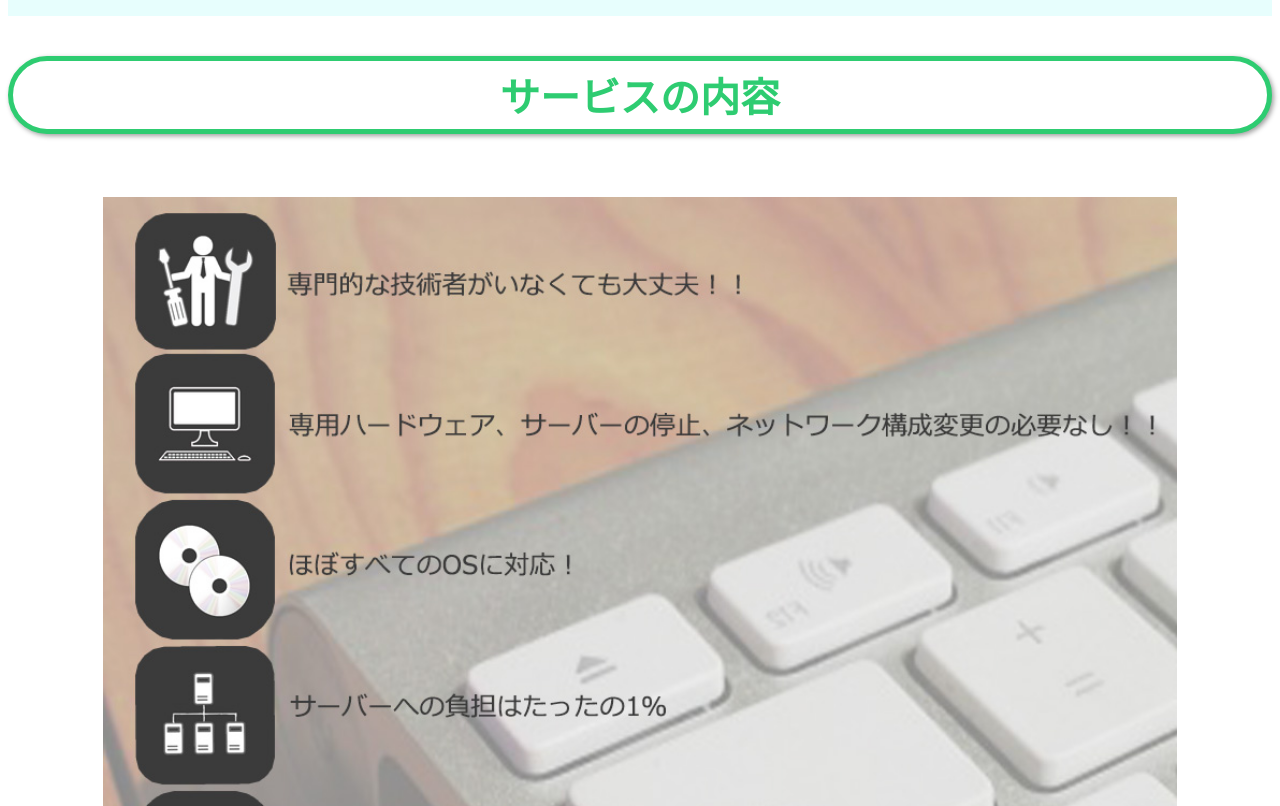
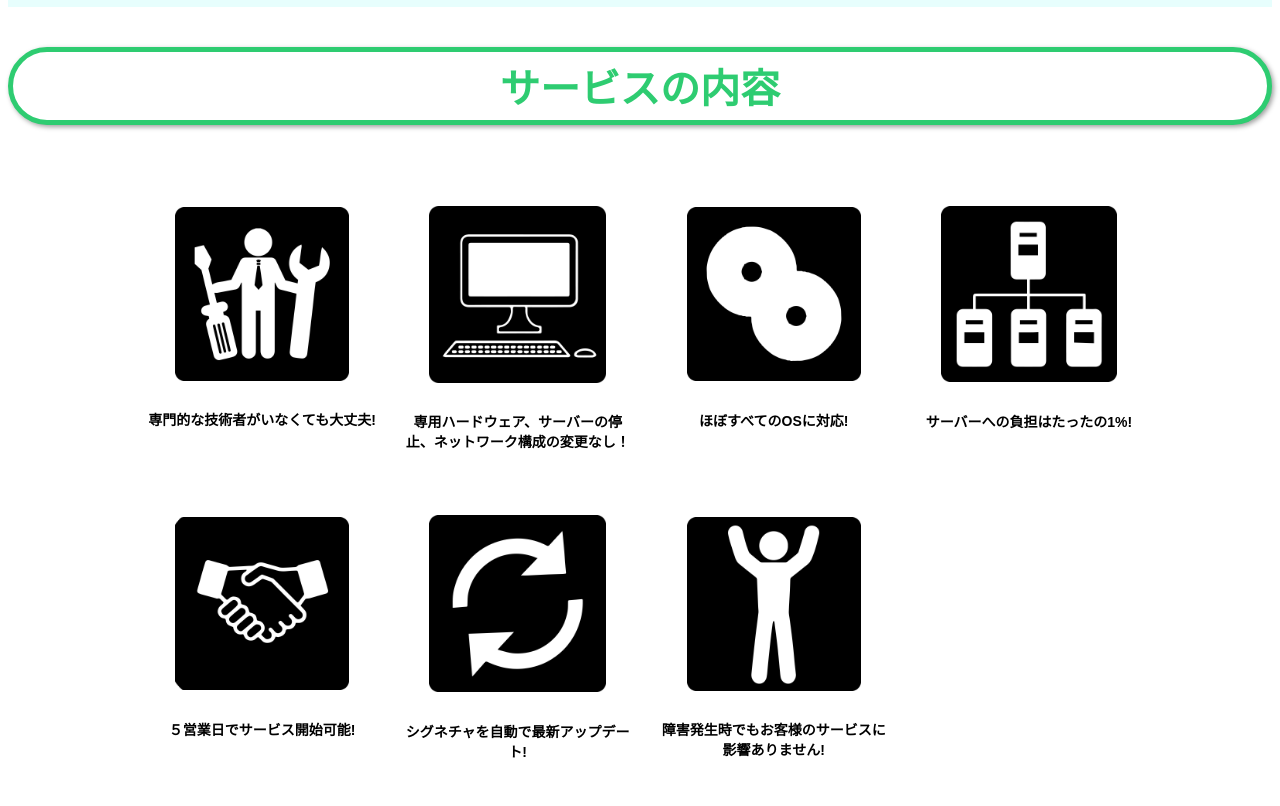
Before and after one commit to ebatraining/kougeki-syadan-kun02, a plain HTML site: page index.html in a window 1280 px wide. Shown: the part 2580-3386 px from the top of the page. Drawn offline with nearby package versions, Linux system fonts and the light colour scheme.

Commit message:
html:table画像を修正 css:tableのpタグ高さ４em,text-align:center

```diff
--- a/index.html
+++ b/index.html
@@ -272,42 +272,73 @@ topBtn.click(function(){
         </div>
     </div>
 <div class="forpc-img">
-  <img class="pc" src="img/gray-icon.jpg" alt="パソコン用の画像">
+  <div class="pc" alt="PC用の画像">
+    <div class="icons">
+        <table>
+          <tr>
+            <td style="border-style: none;">
+              <img src=img/engineer-engineer.gif><p>専門的な技術者がいなくても大丈夫!</p>
+            </td>
+            <td style="border-style: none;">
+              <img src=img/pc-pc.gif><p>専用ハードウェア、サーバーの停止、ネットワーク構成の変更なし！</P>
+            </td>
+            <td style="border-style: none;">
+              <img src=img/disc-disc.gif><p>ほぼすべてのOSに対応!</p>
+            </td>
+            <td style="border-style: none;">
+              <img src=img/saver-saver.gif><p>サーバーへの負担はたったの1%!</p>
+            </td>
+          </tr>
+          <tr>
+            <td style="border-style: none;">
+              <img src=img/partner-partner.gif><p>５営業日でサービス開始可能!</P>
+            </td>
+            <td style="border-style: none;">
+              <img src=img/update-update.gif><p>シグネチャを自動で最新アップデート!</p>
+            </td>
+            <td style="border-style: none;">
+              <img src=img/happy-happy.gif><p>障害発生時でもお客様のサービスに影響ありません!</p>
+            </td>
+          </tr>
+        </table>
+      </div>
+    </div>
 </div>
+
 <div class="sp" alt="スマートフォン用の画像">
   <div class="service-box-wrapper">
       <div class="service-box">
-          	<div class="service-list"><!--<h2>その1</h2>--><img src=img/engineer.jpg></div>
+          	<div class="service-list"><img src=img/engineer-engineer.gif></div>
               <div class="service-info"><p><span class="font4">専門的な技術者がいなくても大丈夫!</span><br>システムの保守・運用作業はすべて弊社が行います。</p></div>
       </div>
 
        <div class="service-box">
-          	<div class="service-list"><!--<h2>その２</h2>--><img src=img/pc-icon.gif></div>
+          	<div class="service-list"><img src=img/pc-pc.gif></div>
               <div class="service-info"><p><span class="font4">専用ハードウェア、サーバーの停止、ネットワーク構成の変更なし！</span></p></div>
       </div>
 
       <div class="service-box">
-          	<div class="service-list"><!--<h2>その3</h2>--><img src=img/disc_16.gif></div>
+          	<div class="service-list"><img src=img/disc-disc.gif></div>
               <div class="service-info"><p><span class="font4">ほぼすべてのOSに対応!</span></p></div>
       </div>
 
       <div class="service-box">
-          	<div class="service-list"><img src=img/saver.gif></div>
+          	<div class="service-list"><img src=img/saver-saver.gif></div>
               <div class="service-info"><p><span class="font4">サーバーへの負担はたったの1%!</span><br>サーバーやサービス性能への影響はほとんどありません。</p></div>
      </div>
 
      <div class="service-box">
-          	<div class="service-list"><img src=img/partner2.gif></div>
+          	<div class="service-list"><img src=img/partner-partner.gif></div>
               <div class="service-info"><p><span class="font4">５営業日でサービス開始可能!</span><br>ご担当様の手を煩わせません。</p></div>
     </div>
 
     <div class="service-box">
-          	<div class="service-list"><img src=img/update2.gif></div>
+          	<div class="service-list"><img src=img/update-update.gif></div>
               <div class="service-info"><p><span class="font4">シグネチャを自動で最新アップデート!</span></p></div>
     </div>
 
     <div class="service-box">
-          	<div class="service-list"><img src=img/happy.gif></div>
+          	<div class="service-list"><img src=img/happy-happy.gif></div>
               <div class="service-info"><p><span class="font4">障害発生時でもお客様のサービスに影響ありません!</span></p></div>
     </div>
   </div>
--- a/sp.css
+++ b/sp.css
@@ -262,7 +262,6 @@
 .sp { display: block !important; }
 }
 
-
 	.font3{
 		font-weight: bold;
 		font-size: 1.2rem;
@@ -376,7 +375,6 @@
 
 	.font4 {
 		font-size: 1.3rem;
-		background-color: #F5F779;
 		color: #2980b9;
 		font-weight: bold;
 		padding: 0px 10px ;
--- a/style.css
+++ b/style.css
@@ -408,19 +408,47 @@ body{
     -moz-box-shadow: 2px 2px 5px #9F9F9F;
 }
 
-img.pc{
-	width: 95%;
-	margin: 0 auto;
-	padding: 5%;
+.forpc-img{
+	width: 90%;
+	margin-left: 10%;
+}
+
+td{
+	text-align: center;
+}
+
+tr{
+	font-weight:bold;
+	margin: 3em;
+
+}
+
+.icons{
+	width: 90%;
+	border: none;
+	padding-bottom: 5%;
+	padding-top: 5%;
+
+}
+
+
+.icons img{
+	width:85%;
+	padding:5%;
+}
+
+.icons p{
+	text-align: center;
+	height: 4em;
 
 }
 
 .service-box-wrapper{
 	width: 87%;
 	margin: 0 auto;
-	/*background-color: #DCDCDC;*/
+	/*background-image:url("img/background.gif");
 	background-size:20px 20px;
-	background-image:radial-gradient(rgba(255,255,255,0.7),rgba(255,255,255,0.3) 10px,transparent 10px,transparent);
+	background-image:radial-gradient(rgba(255,255,255,0.7),rgba(255,255,255,0.3) 10px,transparent 10px,transparent);*/
 	border-radius: 30px;
 	padding: 20px;
 	margin-top:20px;
@@ -458,7 +486,6 @@ img.pc{
 	float: right;/*たした*/
 	width: 100%;
 }
-
 
 .font4 {
 	font-size: 2.5rem;
```
Also changed, not shown: img/background.gif (added), img/base.jpg, img/disc-disc.gif (added), img/disc_16.gif (deleted), img/engineer-engineer.gif (added), img/engineer.jpg (deleted), img/happy-happy.gif (added), img/happy.gif (deleted), img/partner-partner.gif (added), img/partner2.gif (deleted), img/pc-icon.gif (deleted), img/pc-pc.gif (added), img/saver-saver.gif (added), img/saver.gif (deleted), 2 more files.
